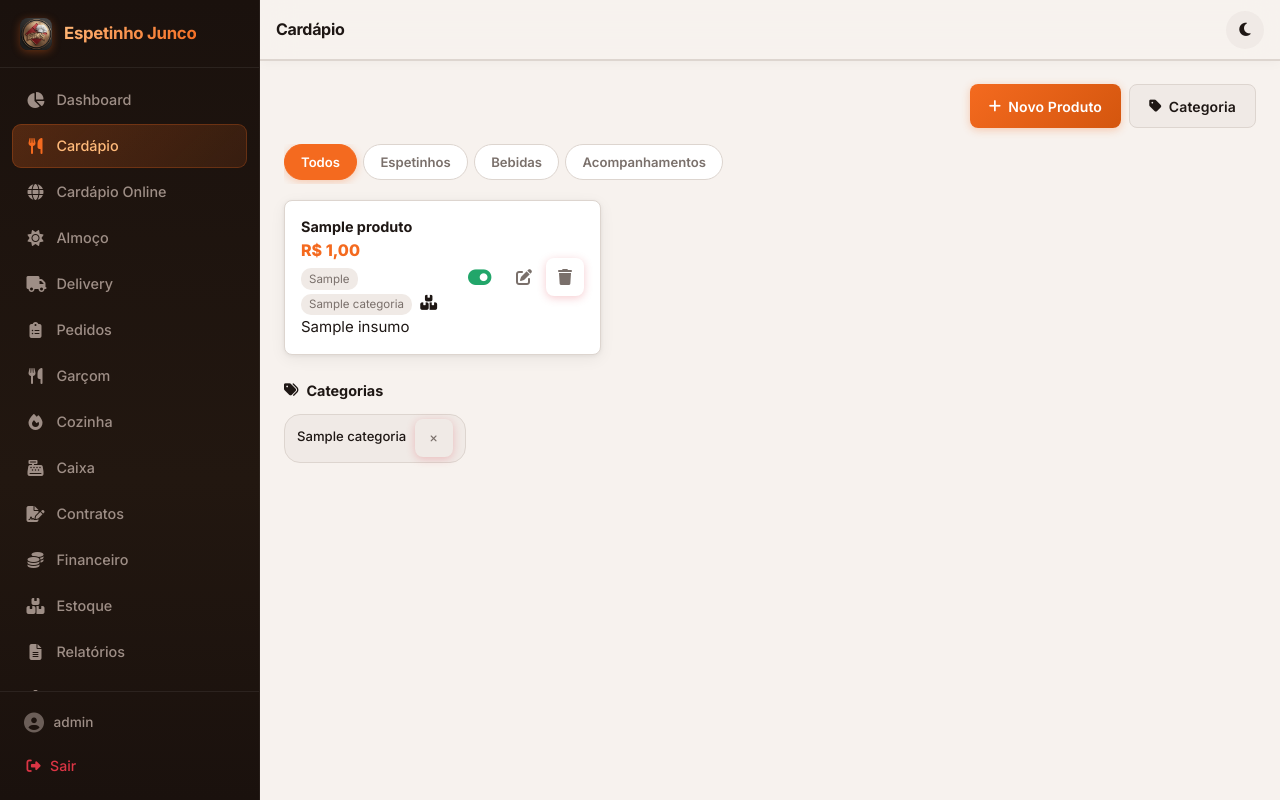
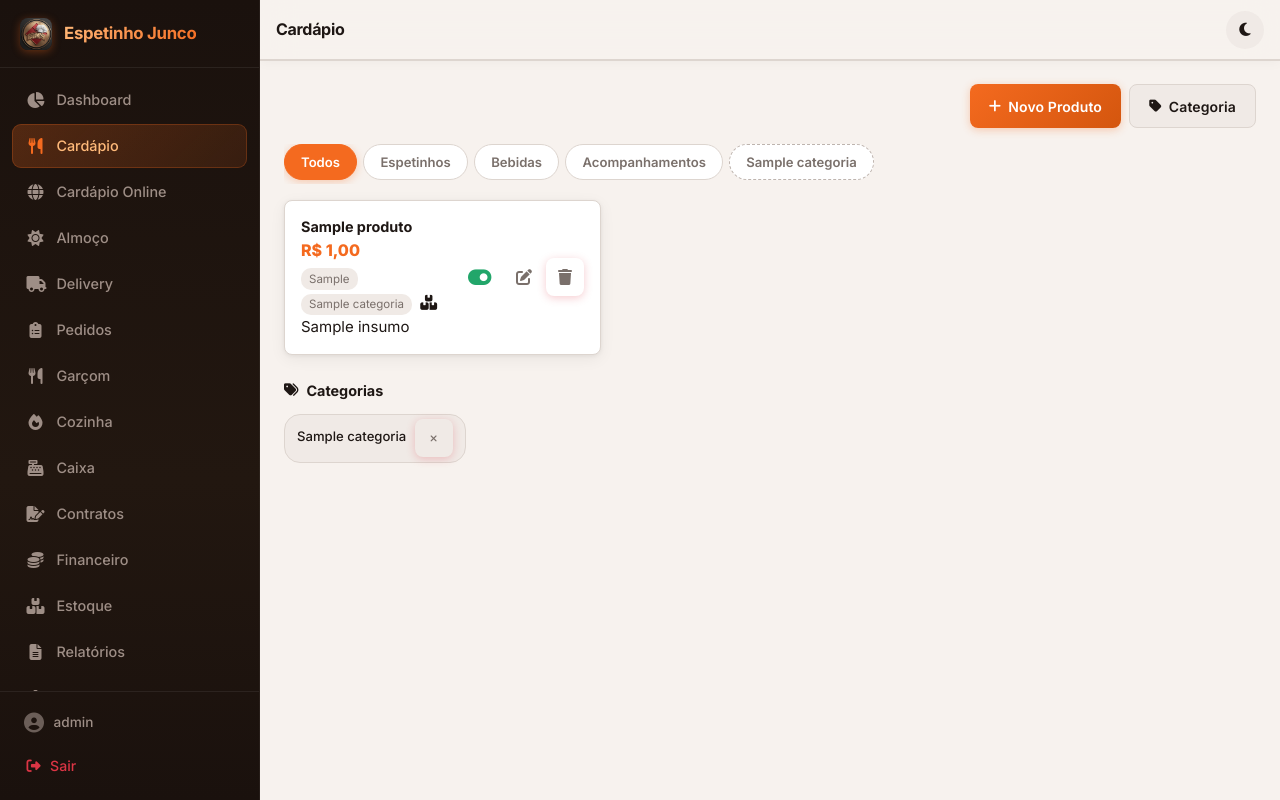
Before and after one commit to tiagomdvs-dot/espetinho_junco, a Flask app: page /cardapio/ in a window 1280 px wide. Run offline with Flask 3, Linux system fonts and the light colour scheme; a user stored in the database is signed in; tables that the repository leaves empty hold one stand-in row (values such as "Sample post").

Commit message:
feat: categorias como filtros clicaveis no cardapio admin

```diff
--- a/static/css/style.css
+++ b/static/css/style.css
@@ -541,6 +541,8 @@ img { max-width: 100%; display: block; }
   min-height: 36px; white-space: nowrap; font-family: inherit;
 }
 .filter-btn:hover { border-color: var(--orange); color: var(--orange); }
+.filter-cat { border-style: dashed; border-color: var(--gray-300); }
+.filter-cat:hover { border-style: solid; border-color: var(--orange); }
 .filter-btn.active {
   background: var(--orange); color: #fff;
   border-color: var(--orange);
--- a/templates/cardapio.html
+++ b/templates/cardapio.html
@@ -13,15 +13,18 @@
 </div>
 
 <div class="filter-tabs">
-    <button class="filter-btn active" data-filter="all">Todos</button>
-    <button class="filter-btn" data-filter="espetinho">Espetinhos</button>
-    <button class="filter-btn" data-filter="bebida">Bebidas</button>
-    <button class="filter-btn" data-filter="acompanhamento">Acompanhamentos</button>
+    <button class="filter-btn active" data-filter="all" data-filter-type="all">Todos</button>
+    <button class="filter-btn" data-filter="espetinho" data-filter-type="tipo">Espetinhos</button>
+    <button class="filter-btn" data-filter="bebida" data-filter-type="tipo">Bebidas</button>
+    <button class="filter-btn" data-filter="acompanhamento" data-filter-type="tipo">Acompanhamentos</button>
+    {% for cat in categorias %}
+    <button class="filter-btn filter-cat" data-filter="{{ cat.id }}" data-filter-type="categoria">{{ cat.nome }}</button>
+    {% endfor %}
 </div>
 
 <div class="produtos-grid">
     {% for produto in produtos %}
-    <div class="produto-card" data-tipo="{{ produto.tipo }}">
+    <div class="produto-card" data-tipo="{{ produto.tipo }}" data-categoria-id="{{ produto.categoria_id or '' }}">
         <div class="produto-info">
             <span class="produto-nome">{{ produto.nome }}</span>
             <span class="produto-preco">R$ {{ produto.preco|brl }}</span>
@@ -171,13 +174,23 @@ document.querySelectorAll('.filter-btn').forEach(btn => {
         document.querySelectorAll('.filter-btn').forEach(b => b.classList.remove('active'));
         this.classList.add('active');
         const filter = this.dataset.filter;
+        const filterType = this.dataset.filterType;
         document.querySelectorAll('.produto-card').forEach(card => {
-            if (filter === 'all' || card.dataset.tipo === filter) {
-                card.style.display = 'flex';
-            } else {
-                card.style.display = 'none';
+            let show = false;
+            if (filterType === 'all') {
+                show = true;
+            } else if (filterType === 'tipo') {
+                show = card.dataset.tipo === filter;
+            } else if (filterType === 'categoria') {
+                show = card.dataset.categoriaId === filter;
             }
+            card.style.display = show ? 'flex' : 'none';
         });
+        const empty = document.querySelector('.empty-state');
+        if (empty) {
+            const visible = [...document.querySelectorAll('.produto-card')].some(c => c.style.display !== 'none');
+            empty.style.display = visible ? 'none' : 'flex';
+        }
     });
 });
 </script>
```
Also changed, not shown: atualizacoes.txt (+13 -0 lines).
